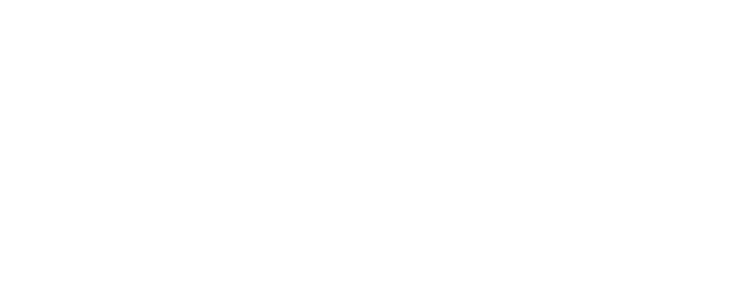
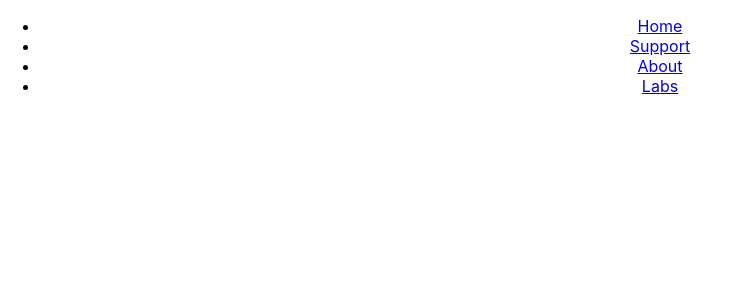
Before and after one commit to vaidehijadhav/reactRouter, a React (Create React App) app: page / in a window 1280 px wide. Shown: the top 300 px of the page, without its empty margins (0-730 px from the left). Built offline with nearby package versions, Linux system fonts and the light colour scheme.

Commit message:
add nav link

```diff
--- a/src/App.js
+++ b/src/App.js
@@ -5,11 +5,30 @@ import Support from './components/Support';
 import About from './components/About';
 import Lab1 from './components/Lab1';
 import NotFound from './components/NotFound';
+import {Link, NavLink} from 'react-router-dom';
 
 
 function App() {
   return (
     <div className="App">
+
+      <nav>
+        <ul>
+          <li>
+            <NavLink to="/">Home</NavLink>
+          </li>
+          <li>
+            <NavLink to="/support">Support</NavLink>
+          </li>
+          <li>
+            <NavLink to="/about">About</NavLink>
+          </li>
+          <li>
+            <NavLink to="/labs">Labs</NavLink>
+          </li>
+        </ul>
+      </nav>
+
       <Routes>
         <Route path="/" element={<Home/>} />
         <Route path="/support" element={<Support />} />
```
